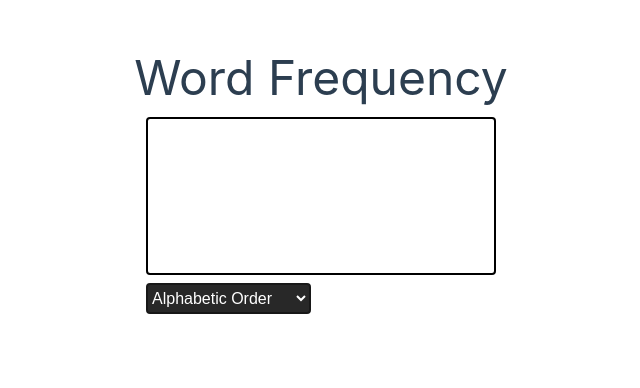
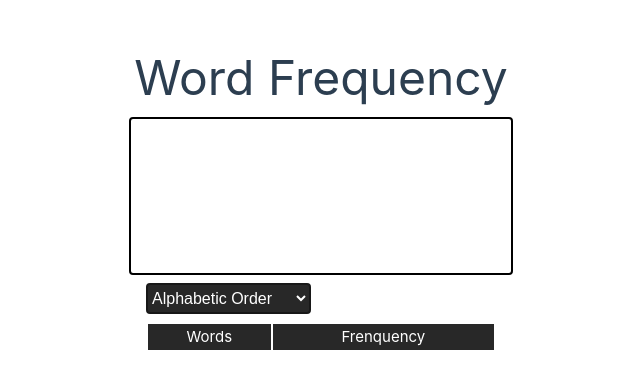
Before and after one commit to rafaelofil/Words-Frequency, a Vue app: page / in a window 1280 px wide. Shown: the part 120-508 px from the top of the page, without its empty margins (319-959 px from the left). Built offline with nearby package versions, Linux system fonts and the light colour scheme.

Commit message:
table with data

```diff
--- a/index.html
+++ b/index.html
@@ -4,7 +4,7 @@
     <meta charset="UTF-8" />
     <link rel="icon" href="/favicon.ico" />
     <meta name="viewport" content="width=device-width, initial-scale=1.0" />
-    <title>Vite App</title>
+    <title>Words Frequency</title>
   </head>
   <body>
     <div id="app"></div>
--- a/src/components/BoxWord.vue
+++ b/src/components/BoxWord.vue
@@ -1,36 +1,35 @@
 <script setup lang="ts">
-  import { reactive, ref } from 'vue';
+  import { ref } from 'vue';
 
   let text = ref("");
   let order = ref("Alphabetic Order");
   let words: Array<string> = [];
-  let wordsFrequency: { name: string; number: number; }[] =  [];
+  let wordsFrequency: { word: string; frequency: number; }[] =  [];
   let i = 0;
-
 
   function splitWords() : void {
     words = text.value.toLowerCase().split(/[^A-ZÀ-ź]/gi).filter((item : string) => item != "").sort();
   }
 
   function countWords() : void {
-    wordsFrequency = [];
     i = 1;
 
     wordsFrequency[0] = {
-      name: words[0],
-      number: 1,
+      word: words[0],
+      frequency: 1,
     };
 
     words.reduce((previousItem, actualItem) => {
       if (previousItem === actualItem) {
-        wordsFrequency[i - 1].number++;
+        wordsFrequency[i - 1].frequency++;
         return previousItem;
       } else {
         wordsFrequency[i] = {
-        name: actualItem,
-        number: 1,
+        word: actualItem,
+        frequency: 1,
       };
         i++;
+
         return actualItem;
       }
     });
@@ -47,7 +46,7 @@
 
 <template>
 	<div class="container-text">
-		<textarea id="text" name="text" rows="10" v-model="text"></textarea>
+		<textarea id="text" name="text" rows="10" v-model="text" v-on:keyup="count()"></textarea>
 		<div>
 			<select name="order" id="order" v-model="order" v-on:click="splitWords()">
         <option>Alphabetic Order</option>
@@ -55,6 +54,18 @@
         <option>Descending Order</option>
       </select>
 		</div>
+    <table class="container-table">
+      <thead>
+        <th>Words</th>
+        <th>Frenquency</th>
+      </thead>
+      <tbody>
+        <tr v-for="{word, frequency} in wordsFrequency" :key="word">
+          <td>{{ word }}</td>
+          <td>{{ frequency }}</td>
+        </tr>
+      </tbody>
+    </table>
 	</div>
 </template>
 
@@ -68,7 +79,7 @@
 	flex-direction: column;
 }
 
-.container-text div {
+.container-text > div {
 	margin: 0.5rem;
 
 	width: 350px;
@@ -98,9 +109,23 @@
 #text {
 	border: 2px solid #000;
 	border-radius: 4px;
-	width: 350px;
+	width: 30%;
 
   resize: none;
 }
 
+.container-table {
+  width: 350px;
+}
+
+.container-table table,td {
+    border: 2px solid var(--vt-c-black-soft);
+}
+
+.container-table thead {
+  background: var(--vt-c-black-mute);
+  color: var(--vt-c-white);
+  justify-content: space-around;
+}
+
 </style>
```
